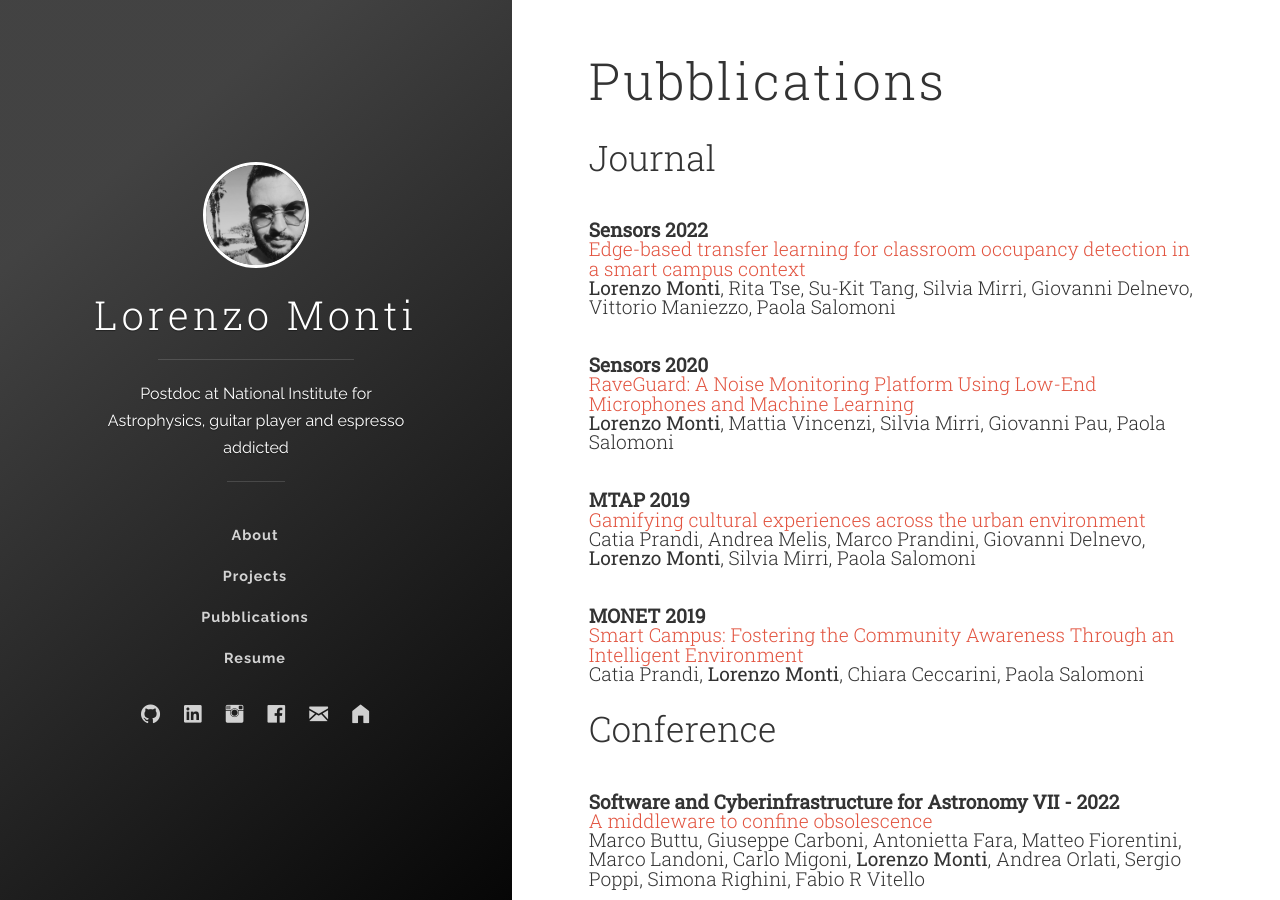
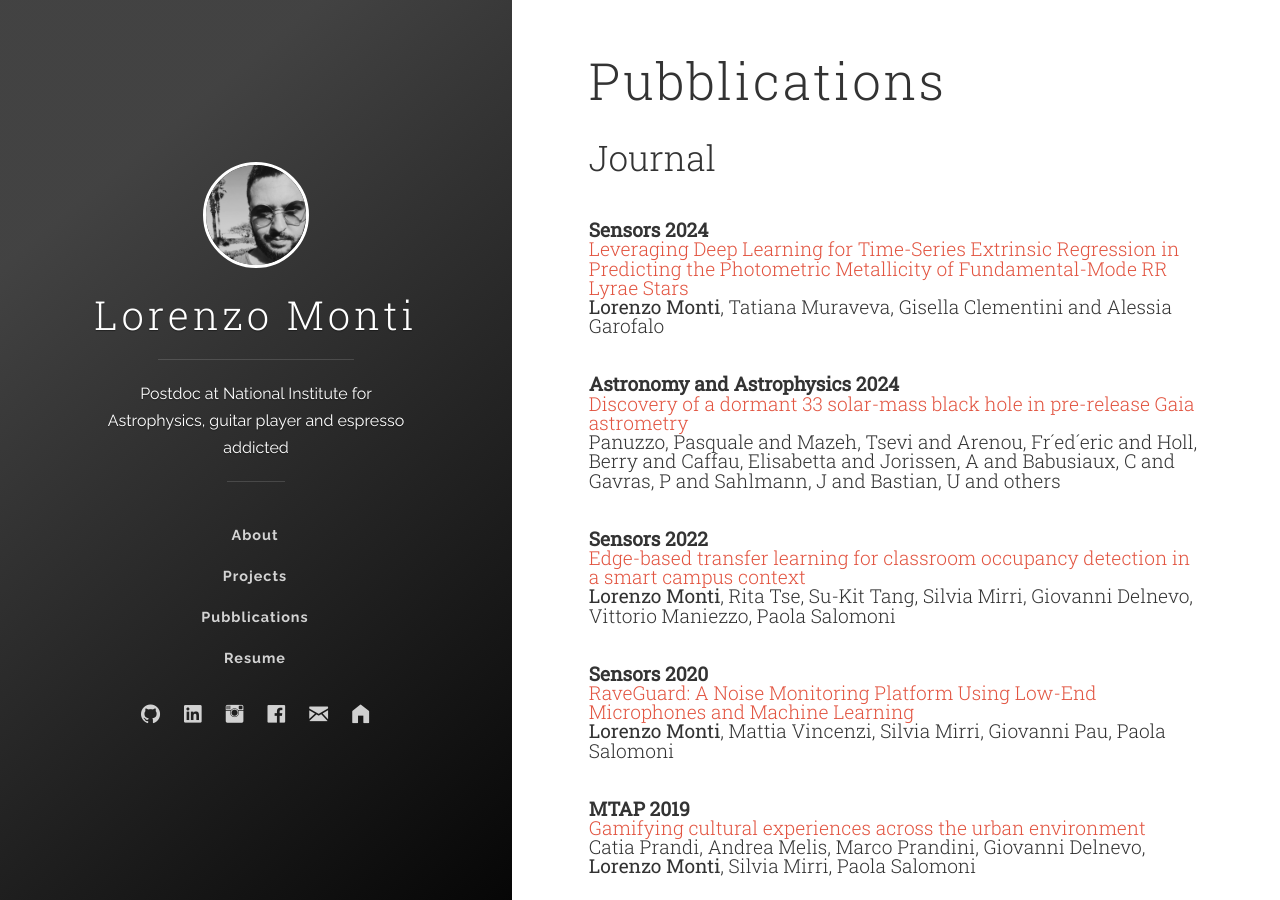
Before and after one commit to LorenzoMonti/LorenzoMonti.github.io, a Jekyll site: the page built from pubblications.md, in a window 1280 px wide and 900 px high. Built offline with Jekyll 4.4.1, drawn with Linux system fonts in a browser that asks for light colours.

Commit message:
Update pubblications.md

```diff
--- a/pubblications.md
+++ b/pubblications.md
@@ -8,6 +8,20 @@ title: Pubblications
 <div id="journal">
   <p>
   <h2>Journal</h2>
+      <br>
+
+      <h4><strong>Sensors 2024</strong><br>
+      <a href="[https://www.mdpi.com/1424-8220/24/16/5203]" target="_blank">Leveraging Deep Learning for Time-Series Extrinsic Regression in Predicting the Photometric Metallicity of Fundamental-Mode RR Lyrae Stars</a> <br>
+      <span style="font-weight: 400;">Lorenzo Monti</span>, Tatiana Muraveva, Gisella Clementini and Alessia Garofalo
+      </h4>
+
+      <br>
+
+      <h4><strong>Astronomy and Astrophysics 2024</strong><br>
+      <a href="[https://www.aanda.org/articles/aa/abs/2024/06/aa49763-24/aa49763-24.html]" target="_blank">Discovery of a dormant 33 solar-mass black hole in pre-release Gaia astrometry</a> <br>
+      Panuzzo, Pasquale and Mazeh, Tsevi and Arenou, Fr´ed´eric and Holl, Berry and Caffau, Elisabetta and Jorissen, A and Babusiaux, C and Gavras, P and Sahlmann, J and Bastian, U and others
+      </h4>
+
       <br>
 
       <h4><strong>Sensors 2022</strong><br>
```
